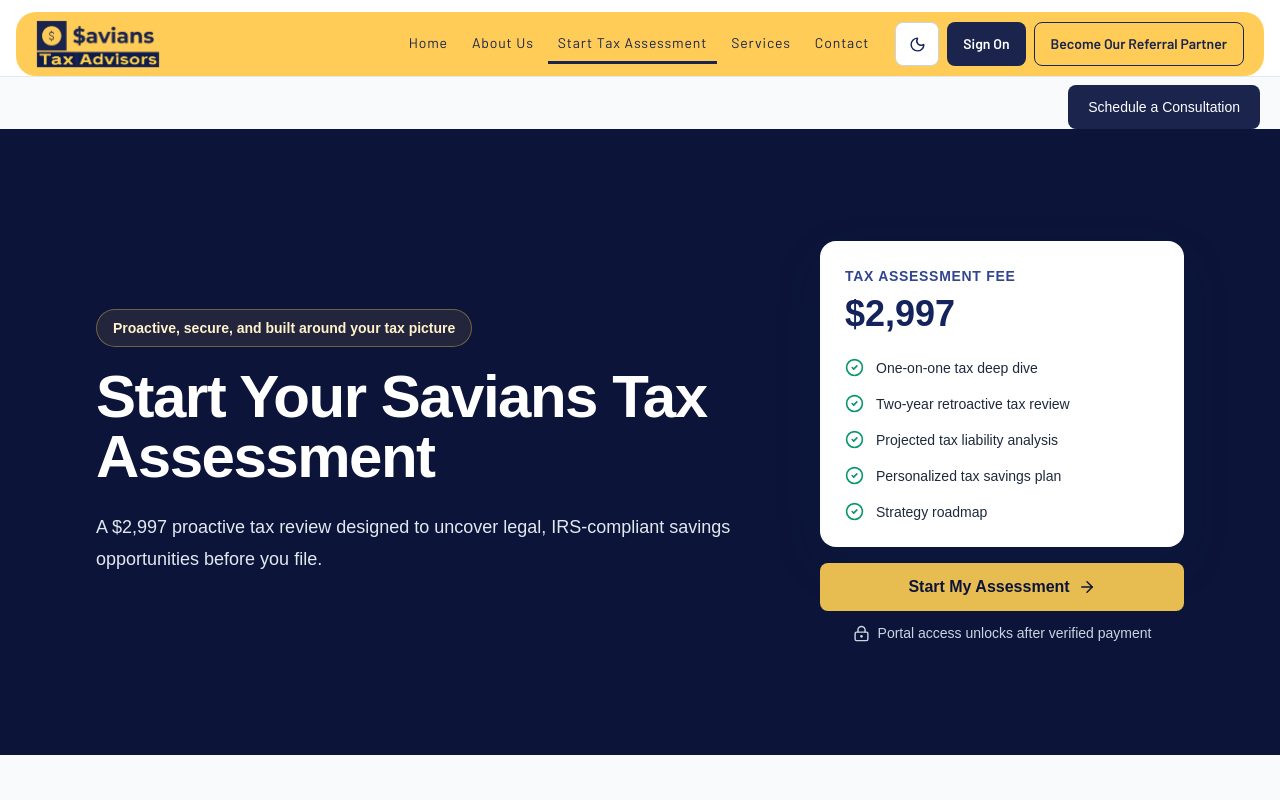
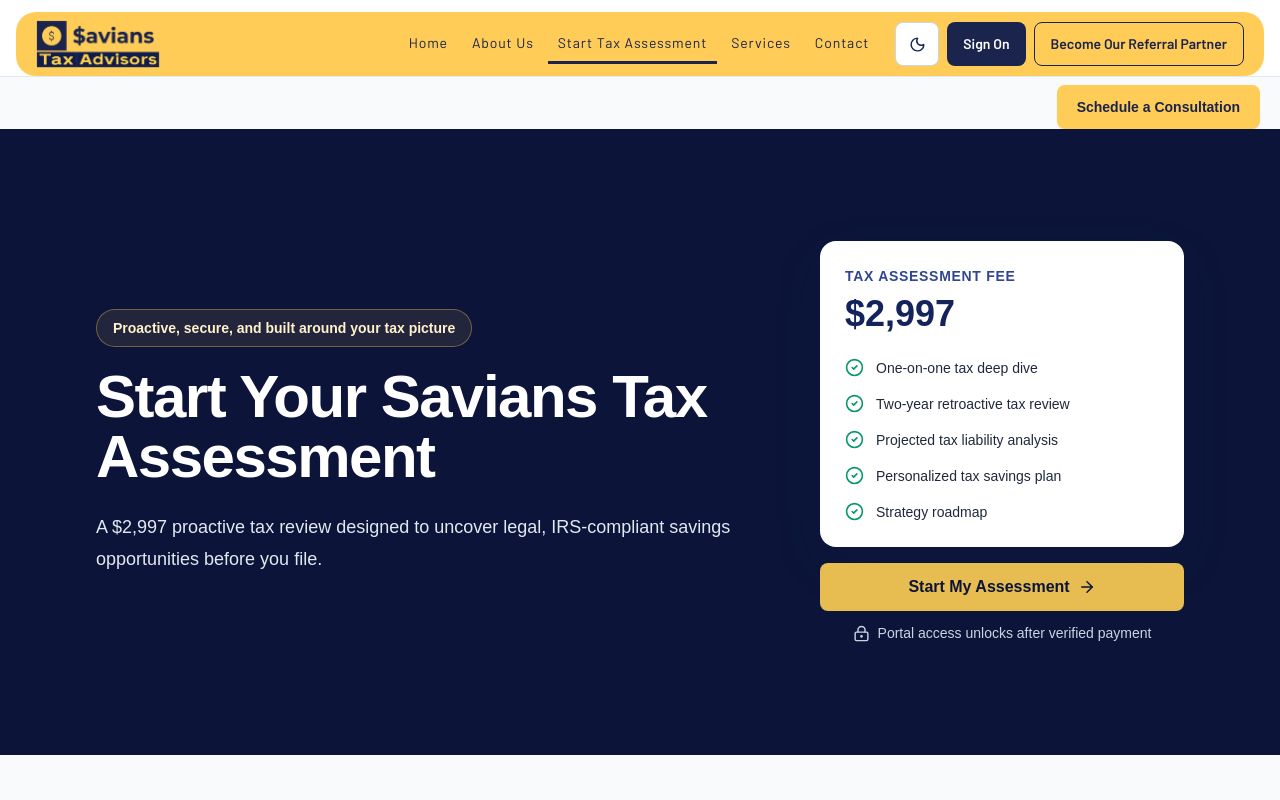
Before and after one commit to Savians/assessments-portal, a Next.js app in the folder frontend/: page / in a window 1280 px wide. Shown: the top 800 px of the page. Built offline with nearby package versions, Linux system fonts and the light colour scheme.

Commit message:
Use gold consultation action

```diff
--- a/frontend/src/components/site-header.tsx
+++ b/frontend/src/components/site-header.tsx
@@ -36,7 +36,7 @@
   return (
     <a
       className={[
-        "focus-ring inline-flex min-h-11 shrink-0 items-center justify-center rounded-lg bg-[#1a244d] px-5 py-2.5 text-sm font-normal text-white transition hover:bg-[#14235c] 2xl:text-base",
+        "focus-ring inline-flex min-h-11 shrink-0 items-center justify-center rounded-lg bg-[#ffcc57] px-5 py-2.5 text-sm font-semibold text-[#1a244d] shadow-sm transition hover:bg-[#f2bd3d] focus-visible:outline-[#1a244d] 2xl:text-base",
         mobile ? "mt-4 w-full" : "whitespace-nowrap"
       ].join(" ")}
       href="https://calendly.com/contactus-savians/30min"
```
Also changed, not shown: 1 other file (tests, documents, lock files or other folders).
